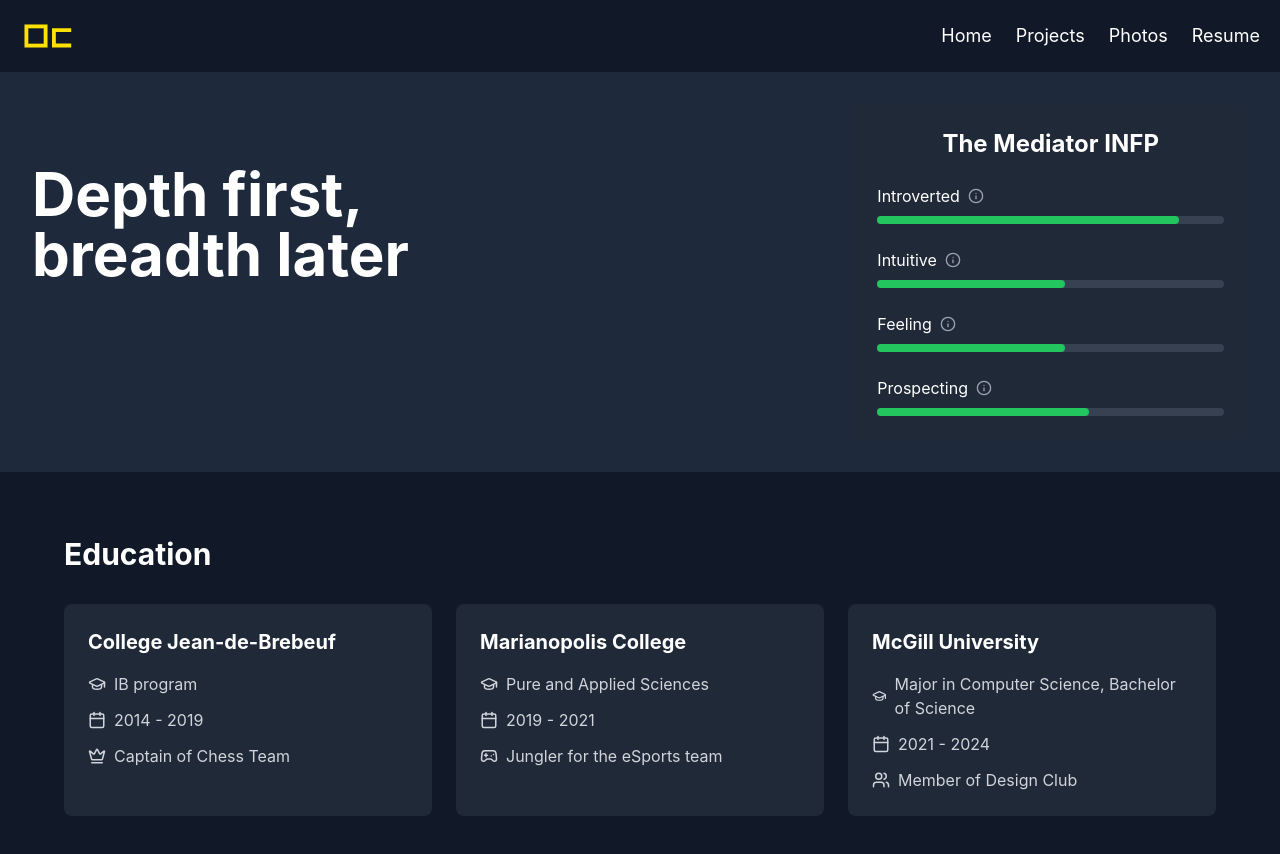
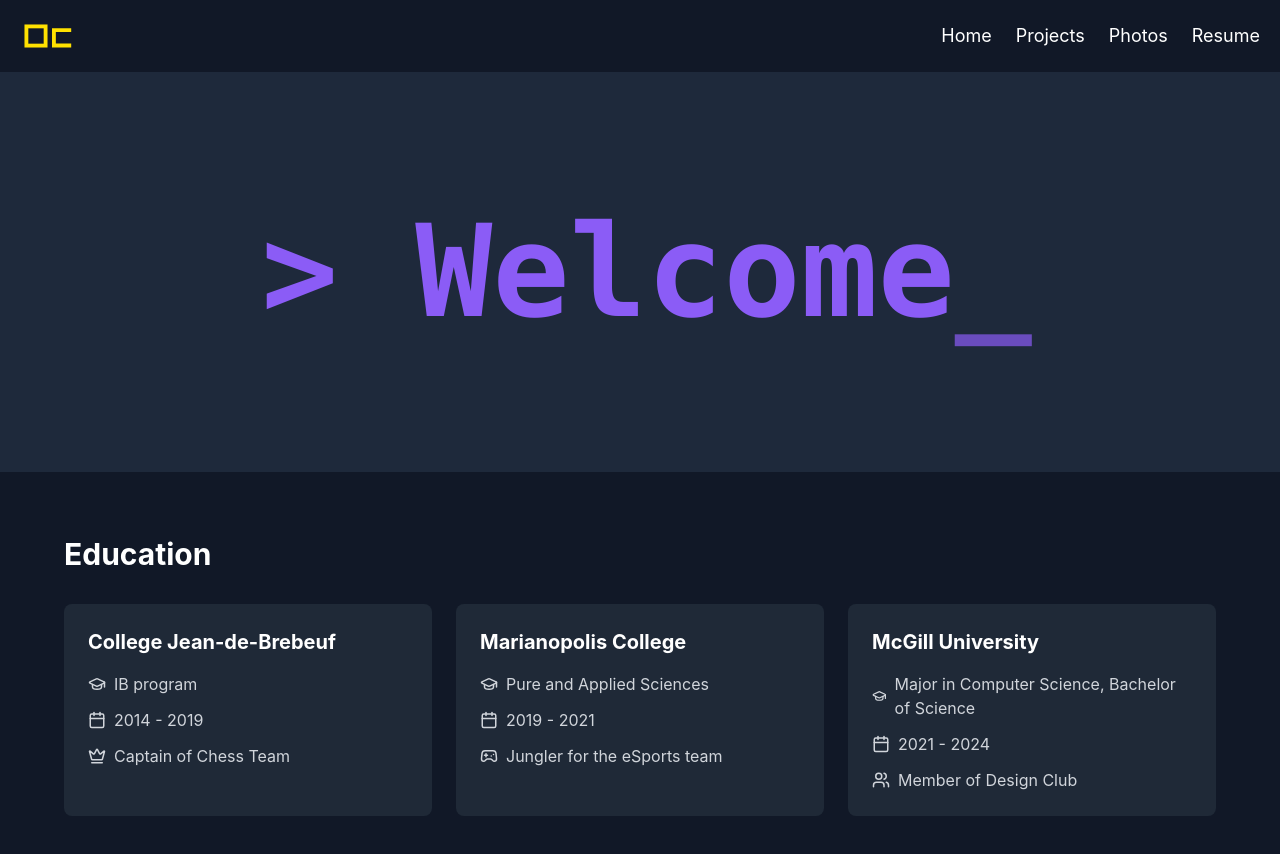
Before and after one commit to Oscar707/oscar707.github.io, a React (Vite) app: page /#/ in a window 1280 px wide. Shown: the top 854 px of the page. Built offline with nearby package versions, Linux system fonts and the light colour scheme.

Commit message:
Update hero section with animated welcome text

```diff
--- a/src/App.jsx
+++ b/src/App.jsx
@@ -3,7 +3,6 @@
 import Hero from "./components/Hero"
 import Education from './components/Education'
 import Project from './components/Project'
-import Mbti from './components/Mbti'
 
 function App() {
   return (
--- a/src/components/Hero.jsx
+++ b/src/components/Hero.jsx
@@ -1,20 +1,41 @@
-import React from 'react';
-import Mbti from './Mbti';
+import React, { useState, useEffect } from 'react';
 
 const Hero = () => {
+  const [text, setText] = useState('');
+  const [showUnderscore, setShowUnderscore] = useState(true);
+  const fullText = 'Welcome';
+
+  useEffect(() => {
+    // Typing animation
+    if (text.length < fullText.length) {
+      const typingTimeout = setTimeout(() => {
+        setText(fullText.slice(0, text.length + 1));
+      }, 70); // Add a new letter every 200ms
+
+      return () => clearTimeout(typingTimeout);
+    }
+  }, [text]);
+
+  useEffect(() => {
+    // Blinking underscore animation
+    const interval = setInterval(() => {
+      setShowUnderscore(prev => !prev);
+    }, 500);
+
+    return () => clearInterval(interval);
+  }, []);
+
   return (
-    <section className="min-h-[50vh] bg-slate-800 px-4 md:px-8 py-8 flex flex-col justify-center">
-      <div className="max-w-7xl mx-auto w-full flex flex-col md:flex-row md:gap-8">
-        <div className="w-full md:w-2/3 mb-8 md:mb-0">
-          <h1 className="text-3xl md:text-4xl lg:text-6xl font-bold">
-            <br></br>
-            <span className="text-white">Depth first, <br></br>
-               breadth later</span>
-          </h1>
-        </div>
-        <div className="w-full md:w-1/3">
-          <Mbti />
-        </div>
+    <section className="min-h-[50vh] bg-slate-800 px-4 md:px-8 py-8 flex items-center justify-center">
+      <div className="max-w-7xl w-full text-center">
+        <h1 className="text-6xl md:text-7xl lg:text-8xl xl:text-9xl font-bold font-mono">
+          <span className="text-[#8B5CF6]">&gt;&nbsp;</span>
+          <span className="text-[#8B5CF6]">{text}</span>
+          <span className="w-[0.5em] inline-block text-[#8B5CF6]" style={{
+            opacity: showUnderscore ? 0.70 : 0,
+            transition: 'opacity 0.1s ease'
+          }}>_</span>
+        </h1>
       </div>
     </section>
   );
--- a/src/components/Mbti.jsx
+++ /dev/null
@@ -1,63 +0,0 @@
-import React from 'react';
-import { Info } from 'lucide-react';
-
-const Mbti = () => {
-  const traits = [
-    {
-      letter: 'I',
-      fullName: 'Introverted',
-      percentage: 87,
-      description: "Introverts prefer calm, minimally stimulating environments. They excel in roles requiring deep focus and independent work. "
-    },
-    {
-      letter: 'N',
-      fullName: 'Intuitive',
-      percentage: 54,
-      description: "Intuitors focus on abstract patterns, possibilities, and future implications instead of concrete, facts and details"
-    },
-    {
-      letter: 'F',
-      fullName: 'Feeling',
-      percentage: 54,
-      description: "Feelers prioritize emotions, personal values, and consequence on others as opposed to making decisions based on logical analysis, objective criteria, and impersonal reasoning."
-    },
-    {
-      letter: 'P',
-      fullName: 'Prospecting',
-      percentage: 61,
-      description: "Prospecting types are flexible and adaptable, preferring to keep their options open as opposed to having things structured, planned and decided."
-    },
-  ];
-
-  return (
-    <div className="bg-gray-800 p-6 rounded-lg">
-      <h2 className="text-2xl font-bold text-white mb-6 text-center"> The Mediator INFP</h2>
-      <div className="space-y-6">
-        {traits.map((trait, index) => (
-          <div key={index} className="relative">
-            <div className="flex items-center justify-between mb-2">
-              <div className="flex items-center gap-2">
-                <span className="text-white">{trait.fullName}</span>
-                <div className="group relative">
-                  <Info className="h-4 w-4 text-gray-400 hover:text-white cursor-help transition-colors" />
-                  <div className="absolute left-0 top-6 scale-0 transition-all rounded bg-gray-700 p-2 text-xs text-white group-hover:scale-100 w-64 z-10">
-                    <p className="font-semibold mb-1">{trait.fullName}</p>
-                    <p>{trait.description}</p>
-                  </div>
-                </div>
-              </div>
-            </div>
-            <div className="w-full bg-gray-700 rounded-full h-2">
-              <div
-                className="bg-green-500 h-2 rounded-full transition-all duration-500"
-                style={{ width: `${trait.percentage}%` }}
-              />
-            </div>
-          </div>
-        ))}
-      </div>
-    </div>
-  );
-};
-
-export default Mbti;
```
